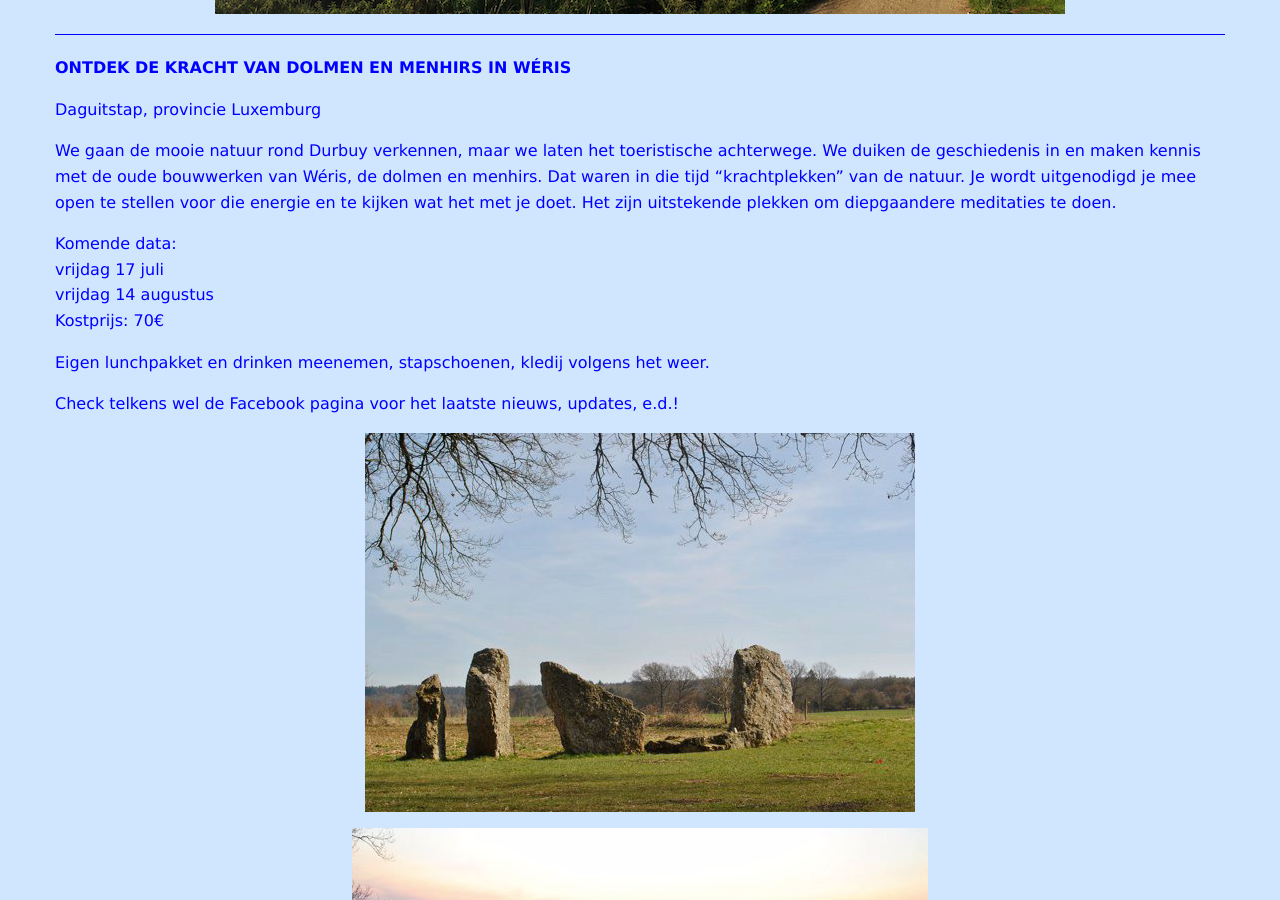
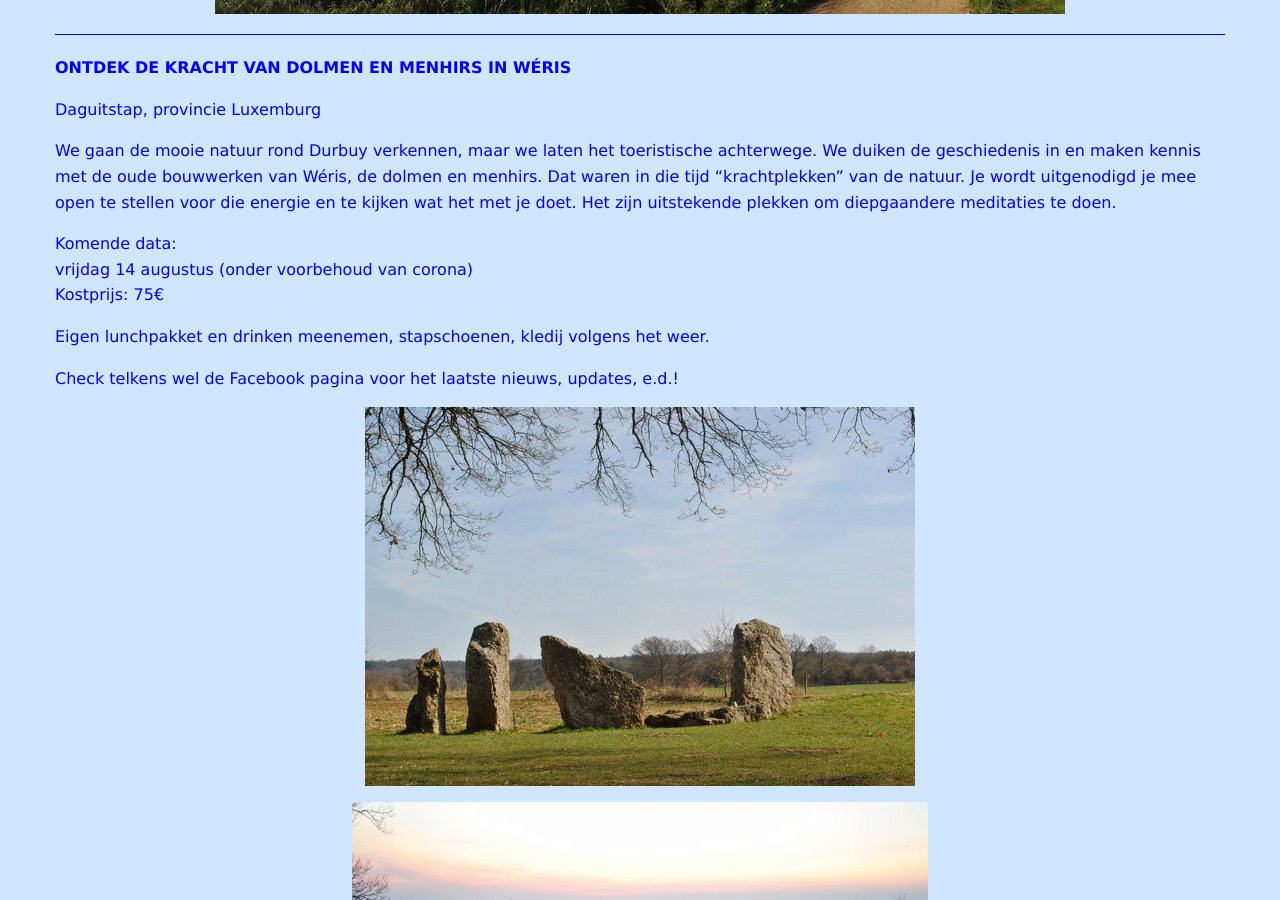
Before and after one commit to ankher/ankher.github.io, a Jekyll site: the page built from workshops.md, in a window 1280 px wide and 900 px high, scrolled down 1837 px. Built offline with Jekyll 4.4.1, drawn with Linux system fonts in a browser that asks for light colours; nearby versions of some CDN libraries; our own code applies the rules of GitHub Pages for plain Markdown files.

Commit message:
Update workshops.md

```diff
--- a/workshops.md
+++ b/workshops.md
@@ -50,9 +50,8 @@ Daguitstap, provincie Luxemburg
 We gaan de mooie natuur rond Durbuy verkennen, maar we laten het toeristische achterwege. We duiken de geschiedenis in en maken kennis met de oude bouwwerken van Wéris, de dolmen en menhirs. Dat waren in die tijd "krachtplekken" van de natuur. Je wordt uitgenodigd je mee open te stellen voor die energie en te kijken wat het met je doet. Het zijn uitstekende plekken om diepgaandere meditaties te doen.
 
 Komende data:
-vrijdag 17 juli
-vrijdag 14 augustus
-Kostprijs: 70€
+vrijdag 14 augustus (onder voorbehoud van corona)
+Kostprijs: 75€
 
 Eigen lunchpakket en drinken meenemen, stapschoenen, kledij volgens het weer.
 
```
